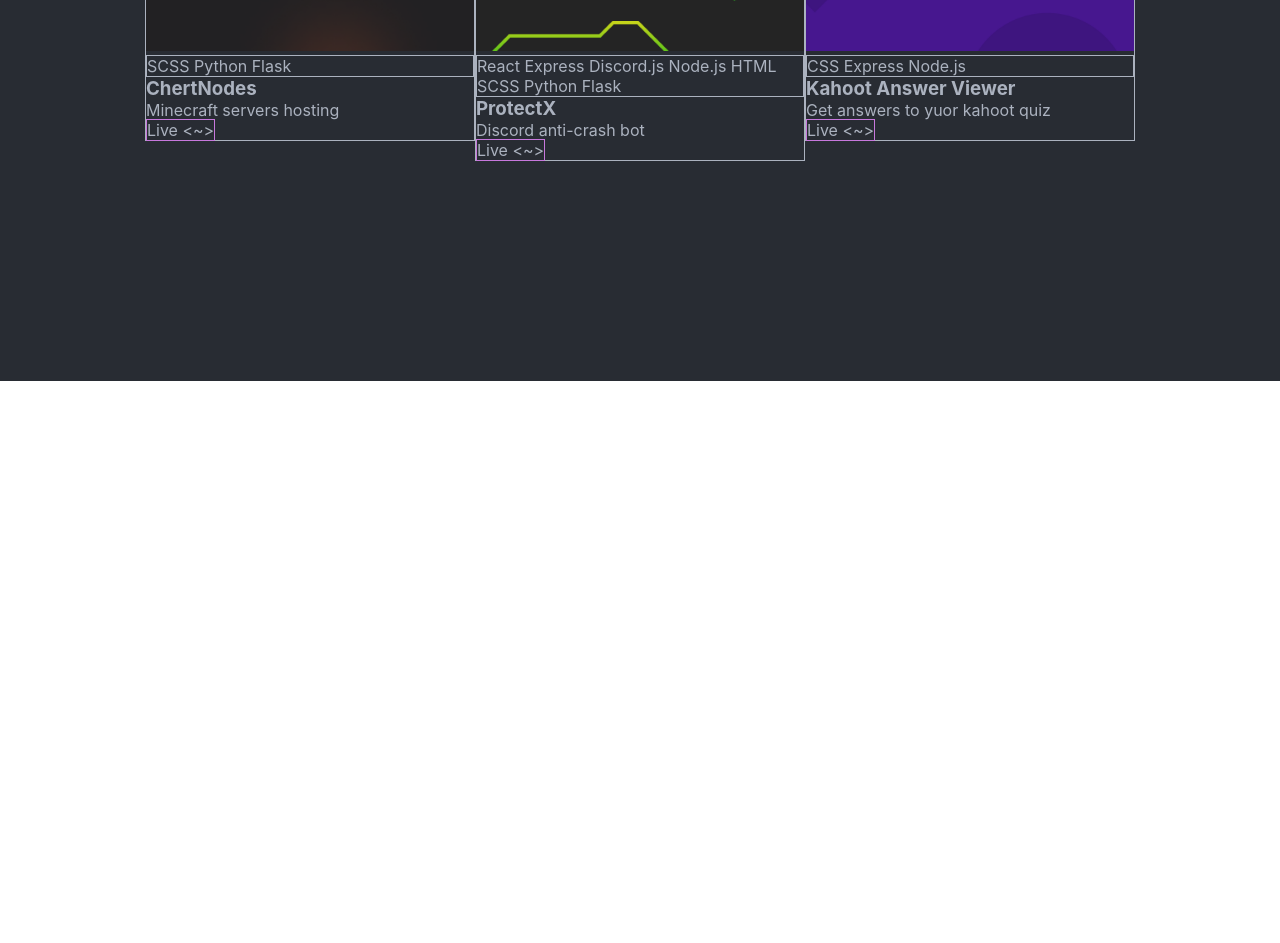
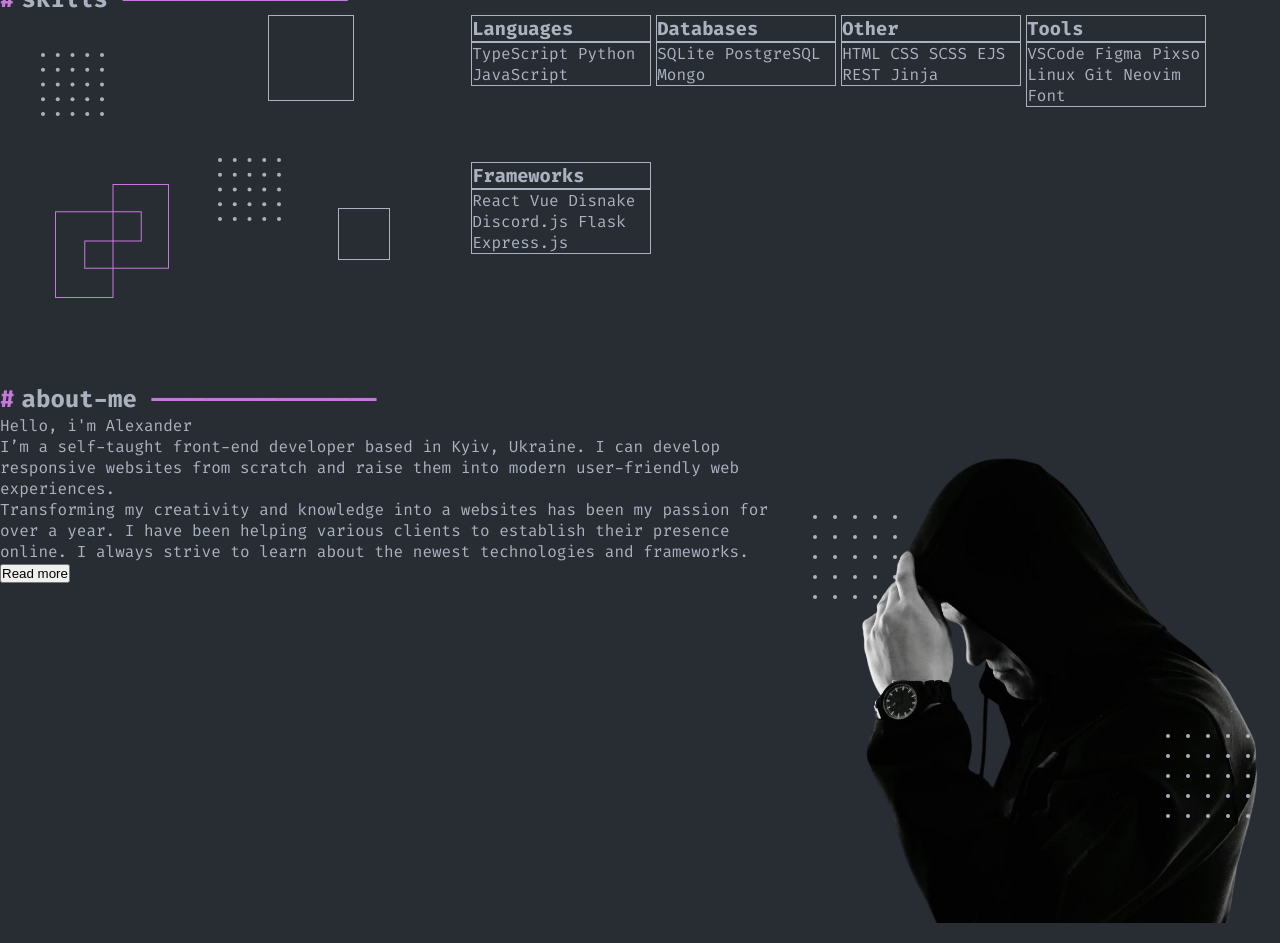
Before and after one commit to KvashninAlexander2023/portfolio-start-project-main, a React app: page / in a window 1280 px wide. Shown: the part 1020-1963 px from the top of the page. Before the commit the page ends 1401 px from the top, so only its background shows below. Built offline with nearby package versions, Linux system fonts and the light colour scheme.

Commit message:
add about-me

```diff
--- a/src/App.tsx
+++ b/src/App.tsx
@@ -4,6 +4,7 @@ import { Header } from './layout/header/Header';
 import { Main } from './layout/sections/main/Main';
 import { Skills } from './layout/sections/skills/Skills';
 import { Works } from './layout/sections/works/Works';
+import { AboutMe } from './layout/sections/about-me/About-me';
 
 
 function App() {
@@ -11,8 +12,9 @@ function App() {
         <div className="App">
             <Header/>
             <Main/>
+            <Works />
             <Skills/>
-            <Works />
+            <AboutMe />
         </div>
     );
 }
--- a/src/components/SectionTitle.tsx
+++ b/src/components/SectionTitle.tsx
@@ -1,4 +1,5 @@
 import styled from "styled-components";
+import { myTheme } from "../styles/Theme.styled";
 
 export const SectionTitle = styled.h2`
   &::before{
@@ -6,7 +7,7 @@ export const SectionTitle = styled.h2`
     /* display: block; */
     width: 50px; /* Ширина решетки */
     height: 5px; /* Высота решетки */
-    color: #C778DD; /* Цвет решетки */
+    color: ${myTheme.color.colorAccent}; /* Цвет решетки */
     margin-right: 0.3em; /* Расстояние между решеткой и заголовком */
   }
   &::after{
@@ -14,7 +15,7 @@ export const SectionTitle = styled.h2`
     /* display: block; */
     width: 50px;
     height: 5px;
-    color: #C778DD; /* Цвет линии */
+    color: ${myTheme.color.colorAccent}; /* Цвет линии */
     margin-left: 0.5em; /* Расстояние между линией и заголовком */
   }
 `;
--- a/src/components/menu/Menu.tsx
+++ b/src/components/menu/Menu.tsx
@@ -1,5 +1,6 @@
 import React from "react";
 import styled from "styled-components";
+import { myTheme } from "../../styles/Theme.styled";
 
 export const Menu = () => {
   return (
@@ -33,10 +34,10 @@ const StyledMenu = styled.nav`
 
   a {
     color: inherit;
-    text-decoration: none;
+
   };
 
   a:hover{
-    color: #fff
+    color: ${myTheme.color.colorHover}
   }
 `;
--- a/src/index.tsx
+++ b/src/index.tsx
@@ -1,6 +1,5 @@
 import React from "react";
 import ReactDOM from "react-dom/client";
-import "./index.css";
 import App from "./App";
 import reportWebVitals from "./reportWebVitals";
 import { GlobalStyles } from "./styles/GlobalStyles";
--- a/src/layout/header/Header.tsx
+++ b/src/layout/header/Header.tsx
@@ -13,7 +13,7 @@ export const Header = () => {
 };
 
 const StyledHeader = styled.header`
-  background-color: ${(props) => props.theme.color.primary};
+  background-color: ${(props) => props.theme.color.colorBG};
   display: flex;
   justify-content: space-around;
   align-items: center;
--- /dev/null
+++ b/src/layout/sections/about-me/About-me.tsx
@@ -0,0 +1,78 @@
+import React from "react";
+import styled from "styled-components";
+import photoProfile from "../../../assets/images/fotoProfile.png";
+import dots from "../../../assets/images/DotsFoto.svg";
+import { FlexWrapper } from "../../../components/FlexWrapper";
+import { SectionTitle } from "../../../components/SectionTitle";
+
+export const AboutMe = () => {
+  return (
+    <StyledAboutMe>
+      <SectionTitle>about-me</SectionTitle>
+      <FlexWrapper>
+          <TextConteiner>
+            <span>Hello, i'm Alexander</span>
+
+            <p>
+              I’m a self-taught front-end developer based in Kyiv, Ukraine. I
+              can develop responsive websites from scratch and raise them into
+              modern user-friendly web experiences.
+            </p>
+            <p>
+              Transforming my creativity and knowledge into a websites has been
+              my passion for over a year. I have been helping various clients to
+              establish their presence online. I always strive to learn about
+              the newest technologies and frameworks.
+            </p>
+            <button>Read more</button>
+          </TextConteiner>
+        <PhotoContainer>
+          <img src={photoProfile} alt="web developer photo" />
+        </PhotoContainer>
+      </FlexWrapper>
+    </StyledAboutMe>
+  );
+};
+
+const StyledAboutMe = styled.div`
+  min-height: 70vh;
+  background-color: ${(props) => props.theme.color.colorBG};
+`;
+const TextConteiner = styled.div`
+max-width: 60%
+`;
+
+const PhotoContainer = styled.div`
+  max-width: 1000px;
+  height: 508px;
+  overflow: hidden;
+  position: relative;
+  z-index: 1;
+  & img {
+    width: 100%;
+    /* height: auto; */
+  }
+  &::before {
+    content: url(${dots});
+    position: absolute;
+    /* width: 40px; */
+    transform: scale(1);
+    top: 100px;
+    left: 45px;
+    z-index: -1;
+  }
+  &::after {
+    content: url(${dots});
+    position: absolute;
+    bottom: 100px;
+    right: 30px;
+    z-index: 2;
+    background-size: cover;
+  }
+`;
+
+/* src={photo} alt="web designer photo" */
+// clip-path: inset(0 0 30% 0)
+/* background-position: -300px -110px; */
+/* background-repeat: no-repeat; */
+/* object-fit: cover; */
--- a/src/layout/sections/main/Main.tsx
+++ b/src/layout/sections/main/Main.tsx
@@ -31,7 +31,7 @@ export const Main = () => {
 
 const StyledMain = styled.div`
   min-height: 50vh;
-  background-color: ${(props) => props.theme.color.primary};
+  background-color: ${(props) => props.theme.color.colorBG};
 `;
 
 const PhotoContainer = styled.div`
--- a/src/layout/sections/works/Works.tsx
+++ b/src/layout/sections/works/Works.tsx
@@ -39,7 +39,7 @@ export const Works = () => {
 
 const StyledWorks = styled.section`
   min-height: 70vh;
-  background-color: ${props => props.theme.color.primary};
+  background-color: ${props => props.theme.color.colorBG};
 `;
 
 // const TitleLineStyled = styled.div`
--- a/src/styles/GlobalStyles.tsx
+++ b/src/styles/GlobalStyles.tsx
@@ -1,10 +1,10 @@
 import { createGlobalStyle } from "styled-components";
-
+import { myTheme } from "./Theme.styled";
 
 type GlobalStylesType = {
-  color?: string,
-  secondary?: string,
-}
+  color?: string;
+  secondary?: string;
+};
 
 export const GlobalStyles = createGlobalStyle`
   *,
@@ -17,18 +17,24 @@ export const GlobalStyles = createGlobalStyle`
 
   body {
   margin: 0;
-  font-family: -apple-system, BlinkMacSystemFont, 'Fira Code', 'Segoe UI', 'Roboto', 'Oxygen',
+  font-family: 'Fira Code', -apple-system, BlinkMacSystemFont,  'Segoe UI', 'Roboto', 'Oxygen',
     'Ubuntu', 'Cantarell', 'Fira Sans', 'Droid Sans', 'Helvetica Neue',
     sans-serif;
   -webkit-font-smoothing: antialiased;
   -moz-osx-font-smoothing: grayscale;
-  color:#abb2bf;
+  color: ${myTheme.color.colorText};
   max-width: 1366px;
   margin: 0 auto;
 }
 
-code {
-  font-family: source-code-pro, Menlo, Monaco, Consolas, 'Courier New',
-    monospace;
+
+a{
+  text-decoration: none;
 }
-  `;
+
+ul{
+  list-style: none;
+}
+
+
+`;
--- a/src/styles/Theme.styled.tsx
+++ b/src/styles/Theme.styled.tsx
@@ -1,7 +1,8 @@
 export const myTheme = {
   color: {
-    primary: "#282c33",
-    secondary: "#abb2bf",
-    lineColor: "#C778DD",
+    colorBG: "#282c33",
+    colorText: "#abb2bf",
+    colorAccent: "#C778DD",
+    colorHover: "#fff",
   },
 };
```
Also changed, not shown: src/index.css (deleted, +0 -13 lines), src/assets/images/fotoProfile.png (added).
